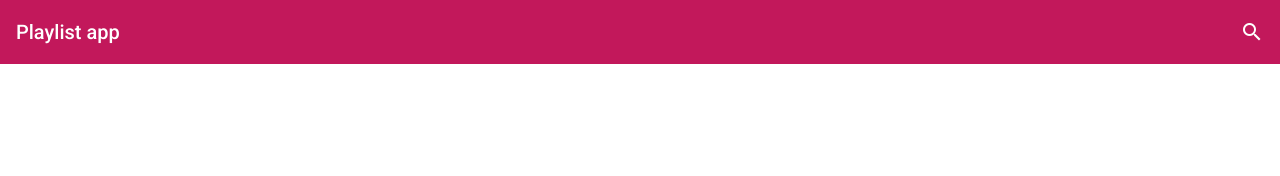
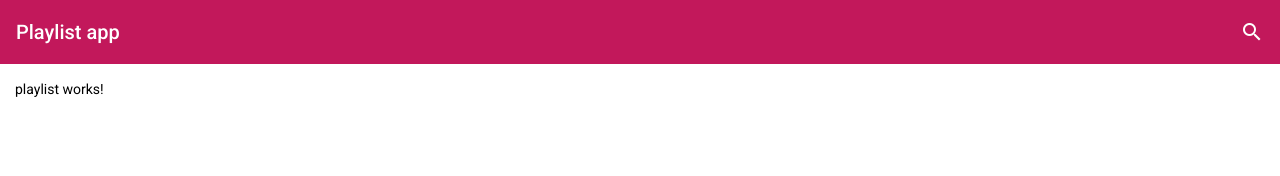
Before and after one commit to MariusCaesar/playlists-viewer, an Angular app: page / in a window 1280 px wide. Shown: the top 176 px of the page. Built offline with nearby package versions, Linux system fonts and the light colour scheme.

Commit message:
added tile comp, correct route config for playlist comp

```diff
--- a/src/app/app-routing.module.ts
+++ b/src/app/app-routing.module.ts
@@ -1,8 +1,14 @@
+import { PlaylistComponent } from './playlist/playlist.component';
 import { NgModule } from '@angular/core';
 import { Routes, RouterModule } from '@angular/router';
 
 
-const routes: Routes = [];
+const routes: Routes = [
+  {
+    path: '',
+    component: PlaylistComponent
+  }
+];
 
 @NgModule({
   imports: [RouterModule.forRoot(routes)],
--- a/src/app/app.component.html
+++ b/src/app/app.component.html
@@ -2,6 +2,6 @@
     <h3 class="title">Playlist app</h3>
 </app-nav>
 
-<main>
+<main class="p-2">
     <router-outlet></router-outlet>
 </main>
--- a/src/app/app.component.scss
+++ b/src/app/app.component.scss
@@ -0,0 +1,3 @@
+.p-2 {
+    padding: 15px;
+}
--- a/src/app/shared/shared.module.ts
+++ b/src/app/shared/shared.module.ts
@@ -3,16 +3,18 @@ import { CommonModule } from '@angular/common';
 import { NavComponent } from './nav/nav.component';
 import { MatToolbarModule } from '@angular/material/toolbar';
 import { MatIconModule } from '@angular/material/icon';
+import { TileComponent } from './tile/tile.component';
 
 @NgModule({
-  declarations: [NavComponent],
+  declarations: [NavComponent, TileComponent],
   imports: [
     CommonModule,
     MatToolbarModule,
     MatIconModule
   ],
   exports: [
-    NavComponent
+    NavComponent,
+    TileComponent
   ]
 })
 export class SharedModule { }
--- /dev/null
+++ b/src/app/shared/tile/tile.component.html
@@ -0,0 +1 @@
+<p>tile works!</p>
--- /dev/null
+++ b/src/app/shared/tile/tile.component.ts
@@ -0,0 +1,15 @@
+import { Component, OnInit } from '@angular/core';
+
+@Component({
+  selector: 'app-tile',
+  templateUrl: './tile.component.html',
+  styleUrls: ['./tile.component.scss']
+})
+export class TileComponent implements OnInit {
+
+  constructor() { }
+
+  ngOnInit(): void {
+  }
+
+}
```
Also changed, not shown: src/app/shared/tile/tile.component.scss (added), 1 other file (tests, documents, lock files or other folders).
